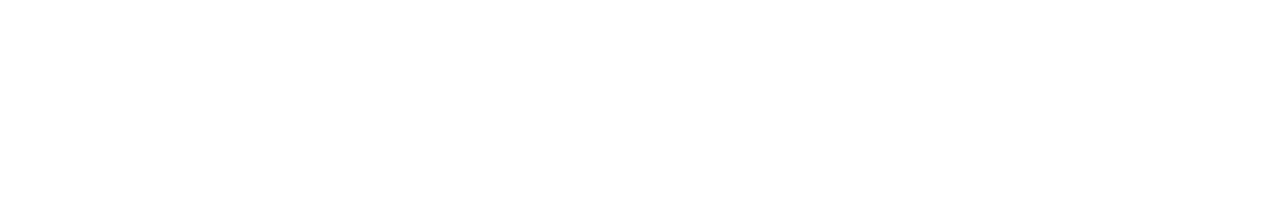
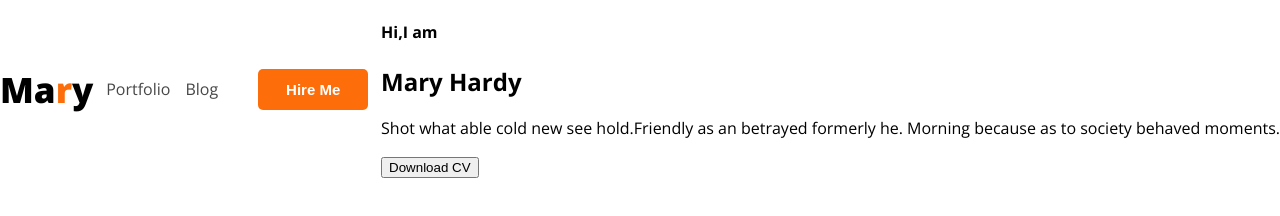
Before and after one commit to tahia-tahi/Hardy-Portfolio, a plain HTML site: page index.html in a window 1280 px wide. Drawn offline with nearby package versions, Linux system fonts and the light colour scheme.

Commit message:
header added

```diff
--- a/index.html
+++ b/index.html
@@ -9,7 +9,42 @@
 <link href="https://fonts.googleapis.com/css2?family=Open+Sans:ital,wght@0,300..800;1,300..800&display=swap" rel="stylesheet">
 <link rel="stylesheet" href="style.css">
 </head>
-<body>
+<body class="open-sans-normal">
+
+<header>
+    <nav>
+        <h2>Ma<span>r</span>y</h2>
+        <div class="menu_button">
+            <div class="menu">
+                <li>Portfolio</li>
+            <li>Blog</li>
+            </div>
+
+            <button class="btn-primary">Hire Me</button>
+
+        </div>
+
+
+        <div class="hero_area">
+            <h4>Hi,I am</h4>
+            <h1>Mary Hardy</h1>
+            <p>Shot what able cold new see hold.Friendly as an betrayed formerly he. Morning because as to society behaved moments.</p>
+            <div class="hero_btn">
+                <button class="btn primary">Download CV</button>
+
+            </div>
+        </div>
+    </nav>
+
+</header>
+
+<main>
+
+</main>
+
+<footer>
+
+</footer>
 
 </body>
 </html>
--- a/style.css
+++ b/style.css
@@ -0,0 +1,61 @@
+body {
+    margin: 0;
+    padding: 0;
+}
+
+.open-sans-normal {
+    font-family: "Open Sans", serif;
+    font-optical-sizing: auto;
+    font-style: normal;
+    font-variation-settings:
+      "wdth" 100;
+  }
+
+h2 {
+    font-size: 35px;
+    font-weight: 900;
+}
+
+
+span{
+    color: #FD6E0A;
+}
+
+nav{
+    display: flex;
+    justify-content: space-between;
+    align-items: center;
+}
+
+.menu{
+    display: flex;
+    justify-content: space-between;
+    align-items: center;
+    gap: 15px;
+}
+
+.menu li {
+    list-style: none;
+    color: #474747;
+}
+
+.menu_button{
+    display: flex;
+    display: flex;
+    justify-content: space-between;
+    align-items: center;
+    gap: 40px;
+}
+
+
+/* /* shared style */
+
+.btn-primary {
+    background-color: #FD6E0A;
+    color: white;
+    font-size: 15px;
+    font-weight: bold;
+    border-radius: 5px;
+    padding: 12px 28px;
+    border: none;
+}
```
Also changed, not shown: Images/developer.png (added), Images/hardy.png (added), Images/header_bg.png (added), Images/icons/facebook.png (added), Images/icons/insta.png (added), Images/icons/js.png (added), Images/icons/mongo.png (added), Images/icons/nodejs.png (added), Images/icons/react.png (added), Images/icons/twitter.png (added).
